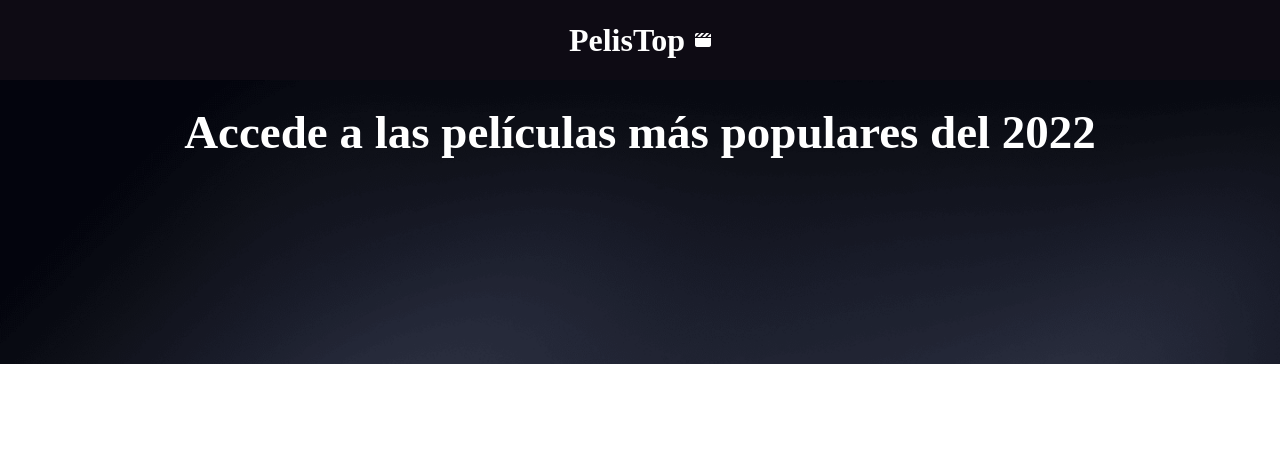
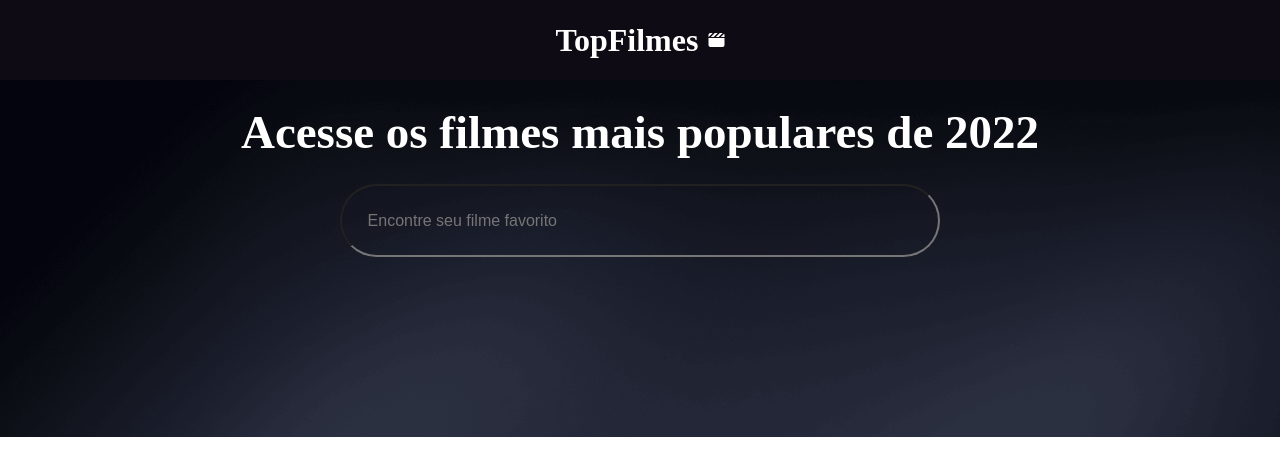
Before and after one commit to colmenareshr/buscador_TopFilmes, a plain HTML site: page index.html in a window 1280 px wide. Drawn offline with Linux system fonts and the light colour scheme; no server answers.

Commit message:
Agregar búsqueda

```diff
--- a/css/style.css
+++ b/css/style.css
@@ -18,12 +18,39 @@
   background-size: cover;
   background-repeat: no-repeat;
   color: #fff;
+
 }
-.container h2 {
+.title{
+  width: 100%;
+  max-width: 900px;
+  margin: 0 auto;
+  display: grid;
+  align-items: center;
+}
+.title h2 {
    text-align: center;
    padding:25px;
    font-size: 47px;
 }
+.title input{
+  width: 100%;
+  max-width: 600px;
+  margin: 0 auto;
+  padding: 1.6em;
+  border-radius: 50px;
+  border: 0.5 solid #fff;
+  background-color: transparent;
+  color: #fff;
+  font-size: 16px;
+
+
+}
+.buscador input {
+  width: 100%;
+  max-width: 300px;
+  margin: 0 auto;
+}
+
 
 #container_peliculas {
    width: 90%;
--- a/index.html
+++ b/index.html
@@ -6,16 +6,23 @@
    <meta name="viewport" content="width=device-width, initial-scale=1.0">
    <link rel="stylesheet" href="https://cdnjs.cloudflare.com/ajax/libs/font-awesome/6.1.1/css/all.min.css">
    <link rel="stylesheet" href="/css/style.css">
-   <title>Las mejores Películas del 2022</title>
+   <title>Os melhores filmes de 2022</title>
 </head>
 <body>
    <header class="cabecera">
-      <h1 id="pelistop">PelisTop</h1>
+      <h1 id="pelistop">TopFilmes</h1>
       <i id="cabecera__icon" class="fa-solid fa-clapperboard"></i>
    </header>
    <main>
       <section class="container" id="container">
-         <h2 class="container__titulo">Accede a las películas más populares del 2022</h2>
+         <div class="title">
+            <h2 class="container__titulo">Acesse os filmes mais populares de 2022</h2>
+            <!-- <div class="buscador"> -->
+               <input type="text" id="buscar" placeholder="Encontre seu filme favorito">
+
+
+            <!-- </div> -->
+         </div>
          <div id="container_peliculas">
             <div class="container_peliculas">
 
```
